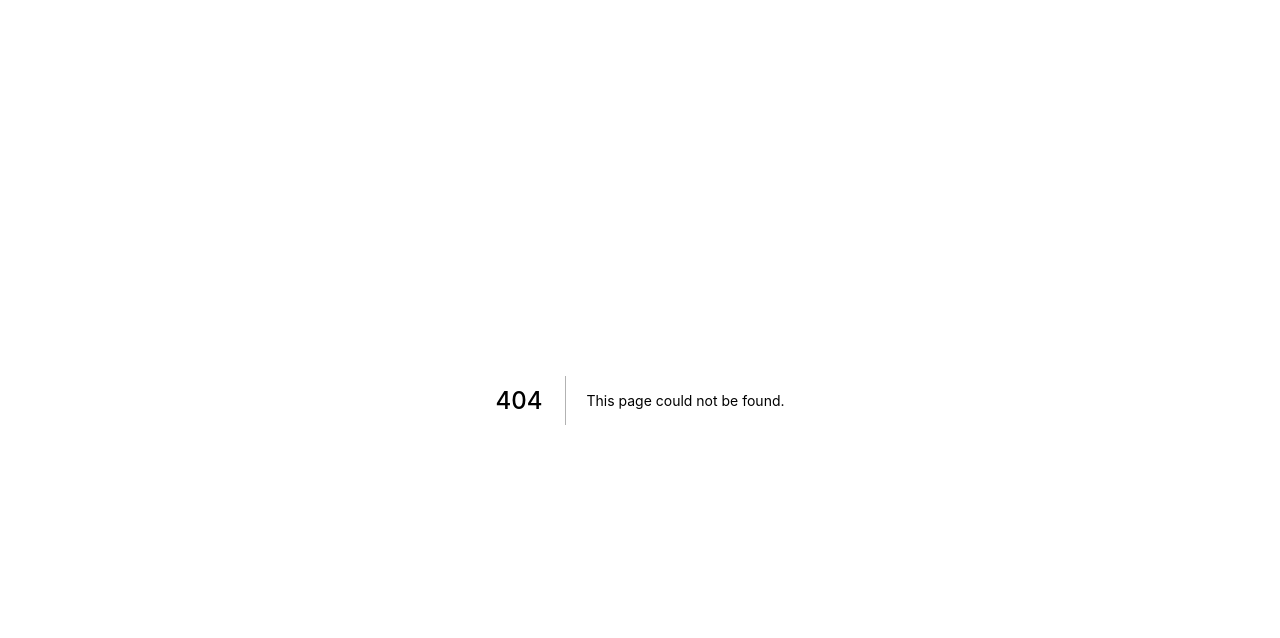
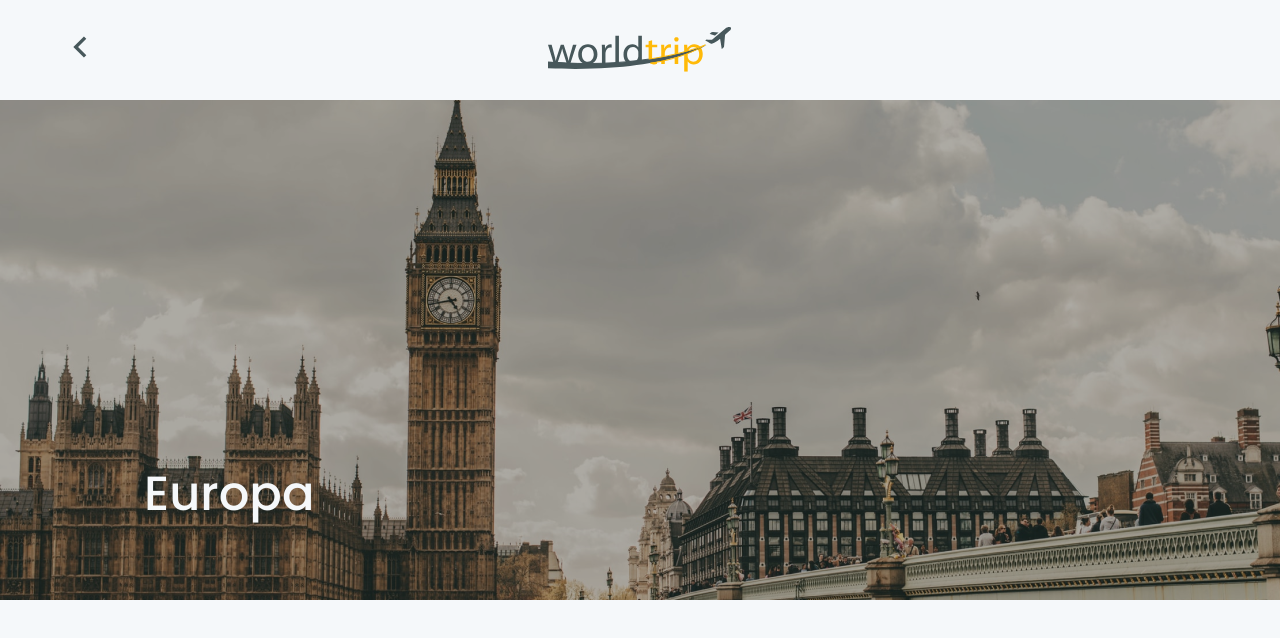
Before and after one commit to luisbarufi/world-trip, a Next.js app: page /continents/europe in a window 1280 px wide. Before the commit this address had no page. Shown: the top 638 px of the page. Built offline with nearby package versions, Linux system fonts and the light colour scheme.

Commit message:
added ContinentBanner component

```diff
--- /dev/null
+++ b/src/components/ContinentBanner/ContinentBanner.tsx
@@ -0,0 +1,38 @@
+import { Flex, Heading } from "@chakra-ui/react";
+import { Header } from "../Header";
+
+interface ContinentBannerProps {
+  title: string;
+  imageName: string;
+}
+
+export default function ContinentBanner({title, imageName}: ContinentBannerProps) {
+  return (
+    <Flex direction="column" align="center">
+      <Header />
+
+      <Flex
+        w="100%"
+        maxW={["1440px"]}
+        h={["150px", "300px", "500px"]}
+        px={["0", "0", "36"]}
+        pt={["0", "0", "72"]}
+        bgImage={`url('/images/${imageName}.png')`}
+        bgRepeat="no-repeat"
+        bgSize="cover"
+        align="center"
+        justify={["center", "center", "flex-start"]}
+      >
+        <Heading
+          textAlign={["center", "left"]}
+          fontSize={["1.75rem", "5xl"]}
+          color="gray.100"
+          fontWeight="500"
+        >
+          {title}
+        </Heading>
+
+      </Flex>
+    </Flex>
+  );
+}
--- /dev/null
+++ b/src/pages/continents/europe/index.tsx
@@ -0,0 +1,15 @@
+import { Flex } from "@chakra-ui/react";
+import ContinentBanner from "../../../components/ContinentBanner/ContinentBanner";
+
+export default function Europe() {
+  return (
+
+    <Flex w="100%" h="100%" bg="gray.100" direction="column">
+      <ContinentBanner
+        title="Europa"
+        imageName="bannerEurope"
+      />
+    </Flex>
+
+  );
+}
```
Also changed, not shown: src/pages/continents/northAmerica/index.tsx (added, +13 -0 lines).
